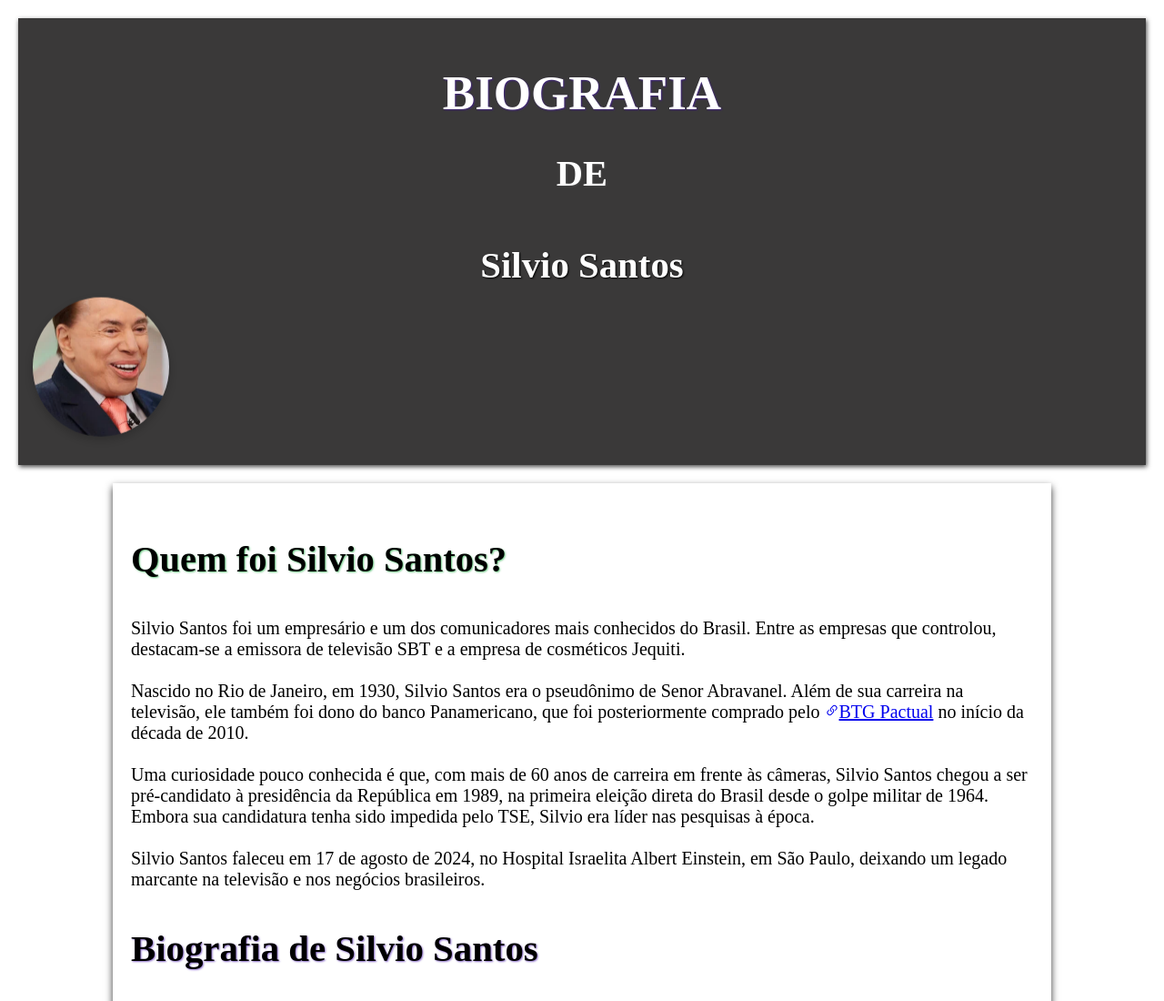
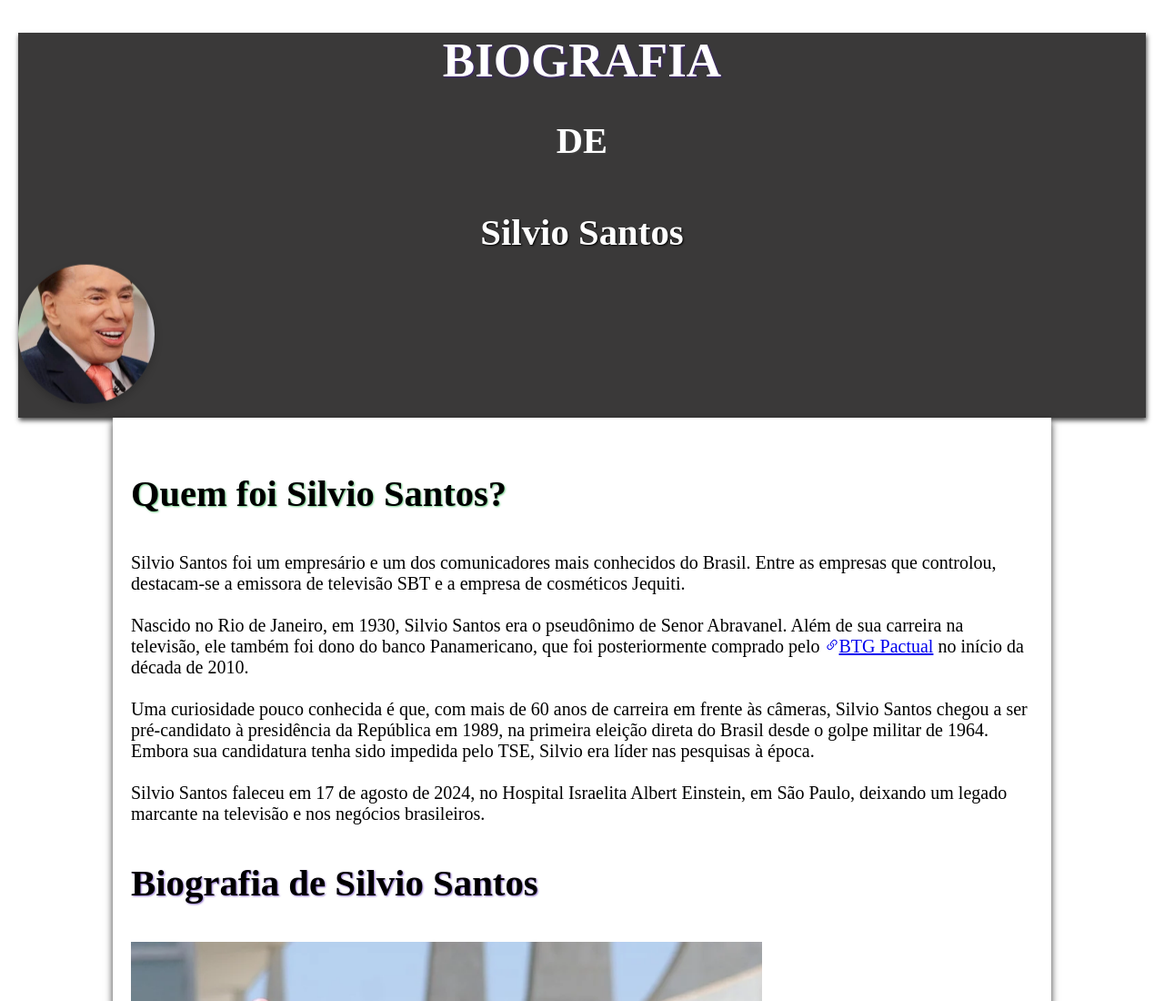
Before and after one commit to TagVictor/wix, a plain HTML site: page index.html in a window 1280 px wide. Shown: the top 1100 px of the page at 91% size. Drawn offline with Linux system fonts and the light colour scheme.

Commit message:
Atualizei

```diff
--- a/style.css
+++ b/style.css
@@ -11,9 +11,10 @@ body {
 header {
     background-color: #212020e2;
     color: white;
-    padding: 1em;
+    width: 100%;
+    margin: auto;
     text-align: center;
-    box-shadow: 1px 2px 5px #000000b7;
+    box-shadow: 1px 3px 5px #000000b7;
 }
 header> destaquee{
     color: #000000;
@@ -55,7 +56,6 @@ header> destaquee{
     text-align: center ;
     padding-top: 20px;
 
-
 }
 
 /*
@@ -71,7 +71,7 @@ main{
     */
 main {
     width: 80%;
-    margin: 20px auto;
+    margin: 0px auto;
     padding: 20px;
     background-color: #ffffff;
     box-shadow: 0 4px 8px rgba(0, 0, 0, 0.798); }
```
